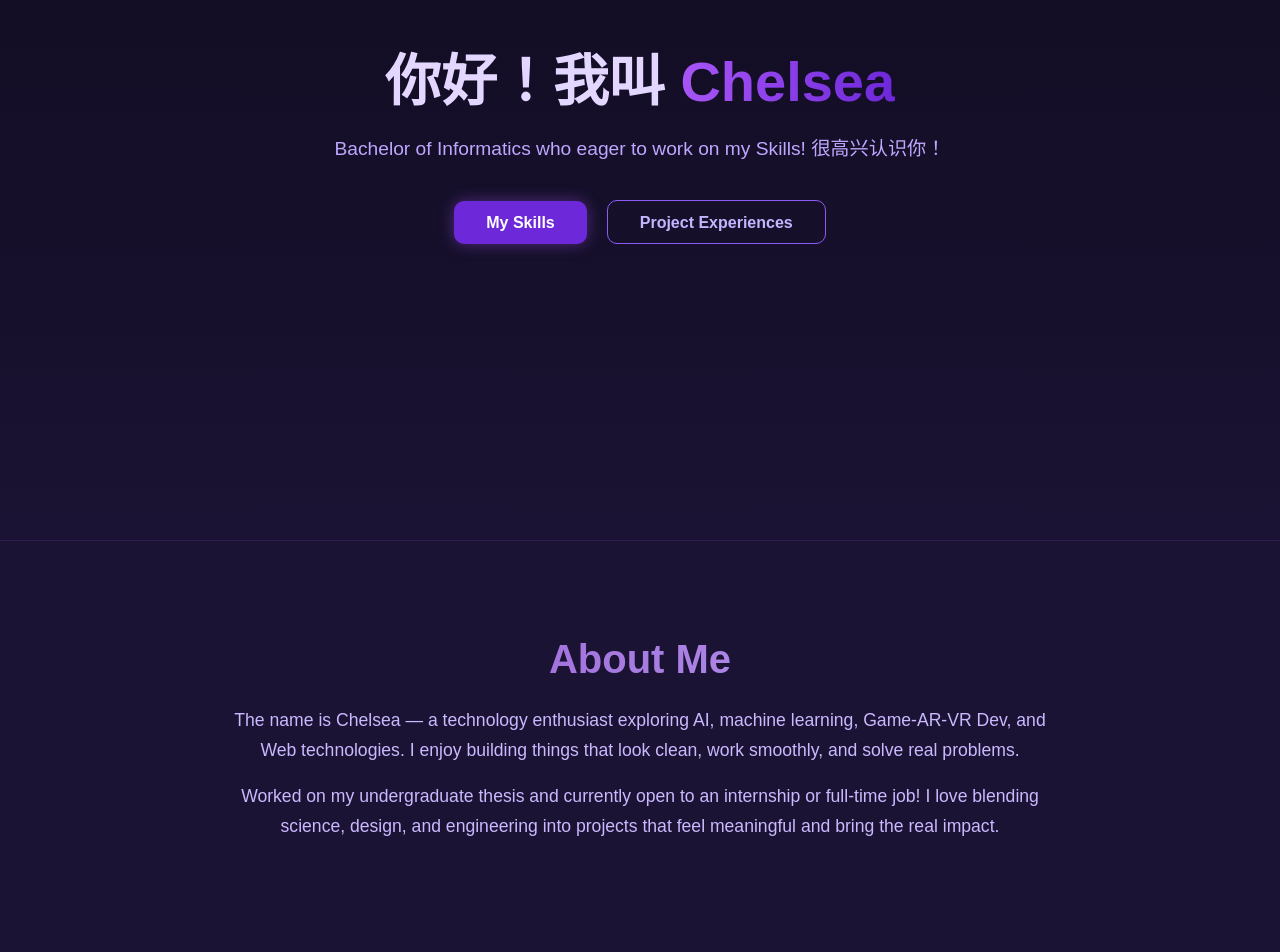
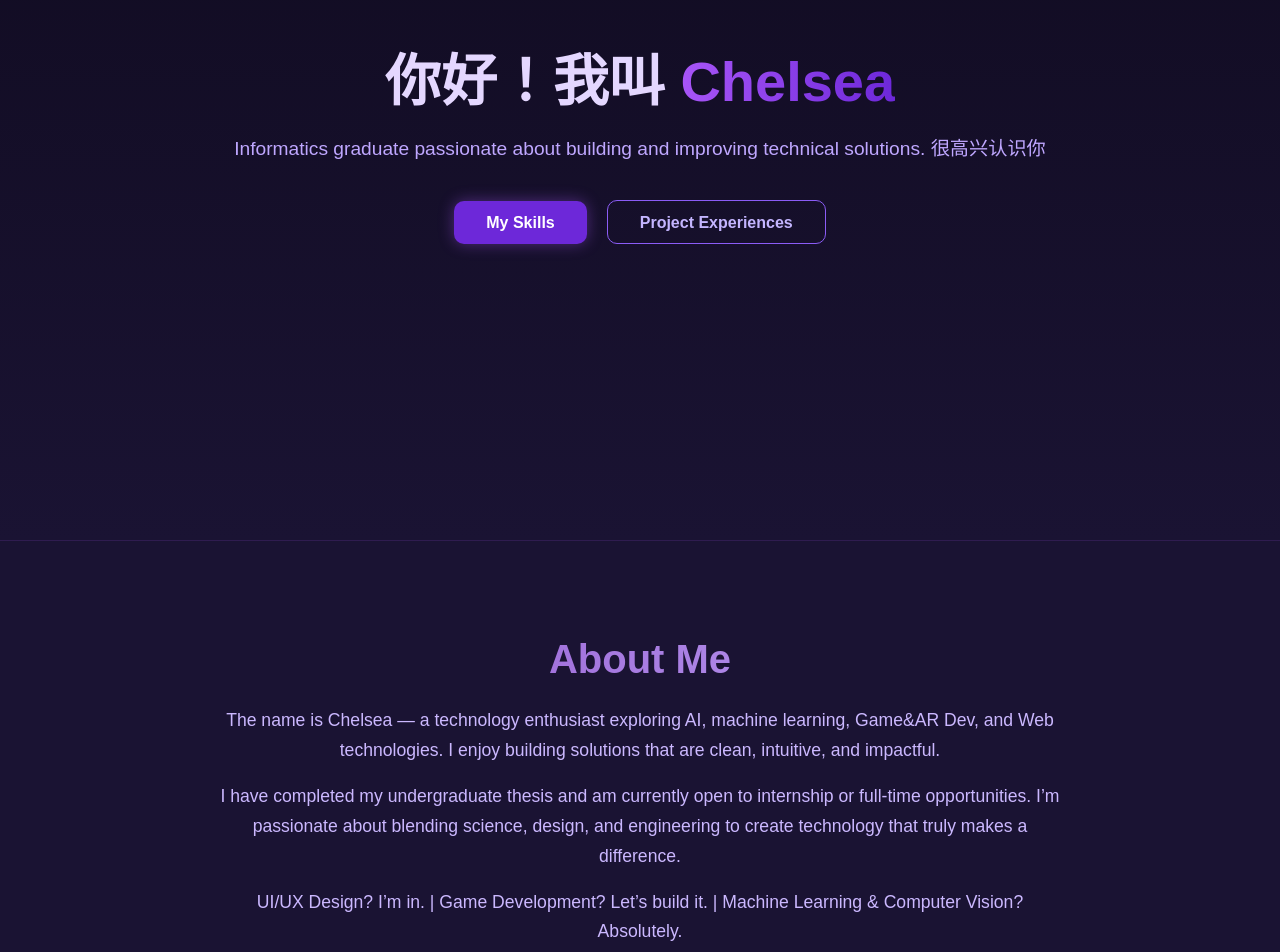
Before and after one commit to Chlsea24/chel-journey, a Next.js app: page / in a window 1280 px wide. Shown: the part 340-1292 px from the top of the page. Built offline with nearby package versions, Linux system fonts and the light colour scheme.

Commit message:
modify some strings

```diff
--- a/src/app/components/about.tsx
+++ b/src/app/components/about.tsx
@@ -21,9 +21,9 @@ export default function About() {
         transition={{ duration: 1 }}
         className={styles.text}
       >
-        The name is Chelsea — a technology enthusiast exploring AI, machine
-        learning, Game-AR-VR Dev, and Web technologies. I enjoy building things that look
-        clean, work smoothly, and solve real problems.
+        The name is Chelsea — a technology enthusiast exploring AI,
+        machine learning, Game&AR Dev, and Web technologies.
+        I enjoy building solutions that are clean, intuitive, and impactful.
       </motion.p>
 
       <motion.p
@@ -32,8 +32,21 @@ export default function About() {
         transition={{ duration: 1.2 }}
         className={styles.text}
       >
-        Worked on my undergraduate thesis and currently open to an internship or full-time job! I love blending science, design,
-        and engineering into projects that feel meaningful and bring the real impact.
+        I have completed my undergraduate thesis and am currently
+        open to internship or full-time opportunities.
+        I’m passionate about blending science, design, and engineering
+        to create technology that truly makes a difference.
+      </motion.p>
+
+      <motion.p
+        initial={{ opacity: 0, x: -20 }}
+        whileInView={{ opacity: 1, x: 0 }}
+        transition={{ duration: 1.2 }}
+        className={styles.text}
+      >
+        UI/UX Design? I’m in. |
+        Game Development? Let’s build it. |
+        Machine Learning & Computer Vision? Absolutely.
       </motion.p>
     </section>
   );
--- a/src/app/components/hero.tsx
+++ b/src/app/components/hero.tsx
@@ -22,8 +22,8 @@ export default function Hero() {
         transition={{ duration: 1 }}
         className={styles.subtitle}
       >
-        Bachelor of Informatics who eager to work on my Skills!
-        很高兴认识你！
+        Informatics graduate passionate about building and improving technical solutions.
+        很高兴认识你
       </motion.p>
 
       <div className={styles.buttonGroup}>
--- a/src/app/components/skills.tsx
+++ b/src/app/components/skills.tsx
@@ -8,7 +8,7 @@ export default function Skills() {
   return (
     <section id="skills" className={styles.skills}>
       <h2 className={styles.title}>Skills</h2>
-      <h3 className={styles.text}>Wish this section would full of cards!</h3>
+      <h3 className={styles.text}>On a journey of continuous learning and long-term growth.!</h3>
 
       <div className={styles.wrapper}>
         {skillCategories.map((cat, i) => (
```
